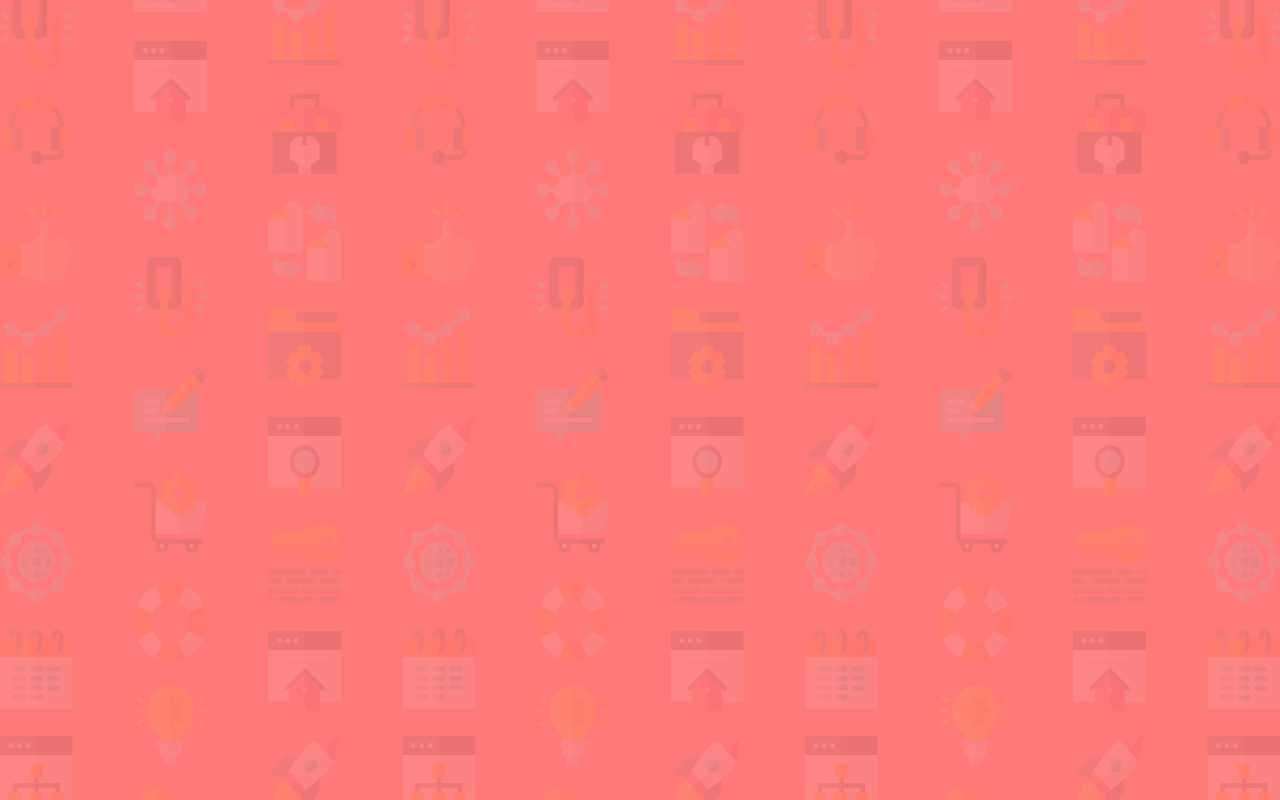
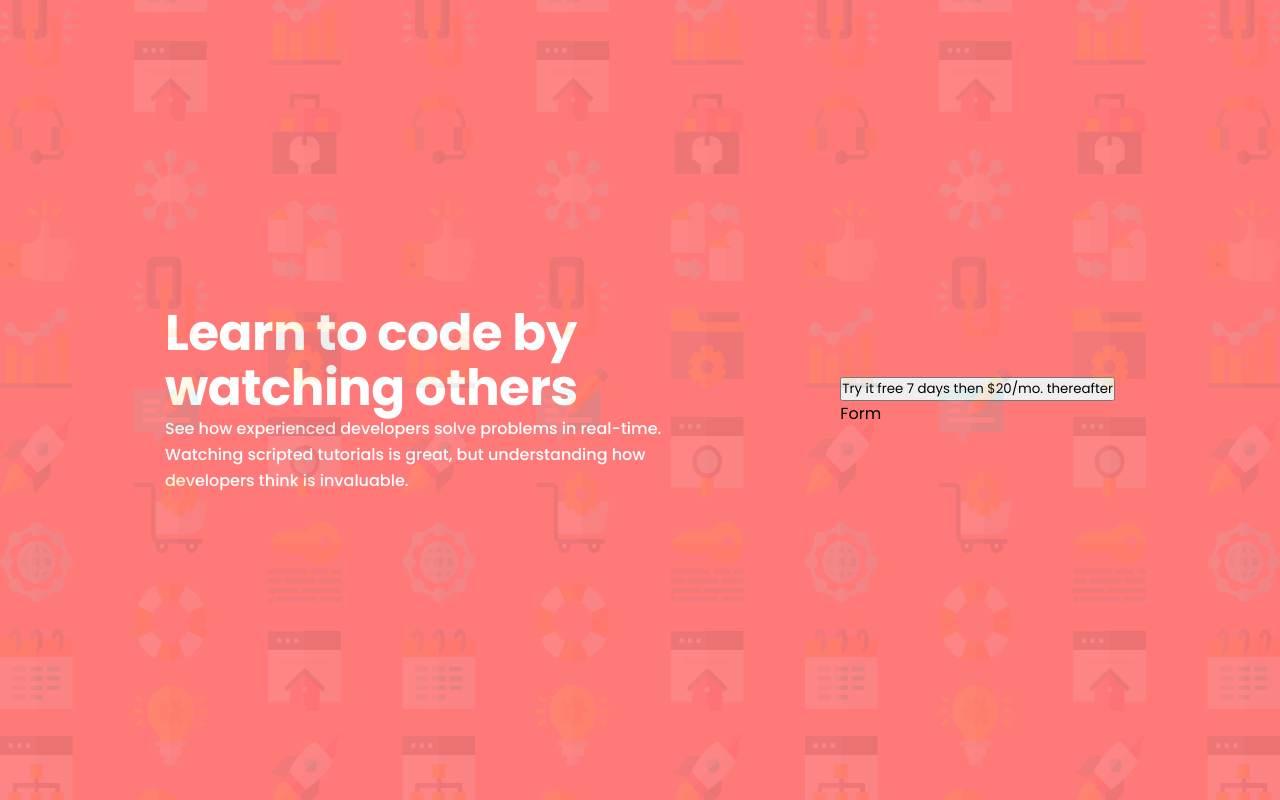
Before and after one commit to caarlosdamian/intro-component-with-signup, a React (Vite) app: page / in a window 1280 px wide. Built offline with nearby package versions, Linux system fonts and the light colour scheme.

Commit message:
added left wrapper container styling

```diff
--- a/src/App.css
+++ b/src/App.css
@@ -1,25 +1,53 @@
-:root{
-  --pink:#FF7979;
-  --green:#38CC8B;
-  --purple:#5E54A4;
-  --black:#3D3B48;
-  --break-mobile:375px
+:root {
+  --pink: #FF7979;
+  --green: #38CC8B;
+  --purple: #5E54A4;
+  --black: #3D3B48;
+  --white: #fff;
+  --break-mobile: 375px
 }
 
-*{
+* {
   margin: 0;
   padding: 0;
   box-sizing: border-box;
   font-family: 'Poppins', sans-serif;
   font-style: normal;
 }
-.app__container{
+
+.app__container {
   height: 100vh;
   position: relative;
   background: var(--pink);
+  display: flex;
+  align-items: center;
+  justify-content: space-between;
+  padding: 0 165px;
+  gap: 45px;
 }
-.img-desktop{
+
+.img-desktop {
   width: 100%;
   height: 100%;
   position: absolute;
+  left: 0;
 }
+
+.left__wrapper {
+  width: 525px;
+}
+
+.left__header {
+  font-weight: 700;
+  font-size: 50px;
+  line-height: 55px;
+  letter-spacing: -0.520833px;
+  color: var(--white);
+}
+
+.left__subtitle {
+  font-weight: 500;
+  font-size: 16px;
+  line-height: 26px;
+  color: var(--white);
+}
--- a/src/App.tsx
+++ b/src/App.tsx
@@ -1,15 +1,26 @@
-import { useState } from 'react'
-import desktop from './images/bg-intro-desktop.png'
-import './App.css'
+import desktop from "./images/bg-intro-desktop.png";
+import "./App.css";
+import { Form } from "./components/Form";
 
-function App() {
-  const [count, setCount] = useState(0)
+const  App =() =>{
 
   return (
     <div className="app__container">
-      <img className='img-desktop' src={desktop} alt="desktop" />
+      <img className="img-desktop" src={desktop} alt="desktop" />
+      <div className="left__wrapper">
+        <h1 className="left__header">Learn to code by watching others</h1>
+        <span className="left__subtitle">
+          See how experienced developers solve problems in real-time. Watching
+          scripted tutorials is great, but understanding how developers think is
+          invaluable.
+        </span>
+      </div>
+      <div className="right__wrapper">
+        <button className="right__button">Try it free 7 days then $20/mo. thereafter</button>
+        <Form/>
+      </div>
     </div>
-  )
+  );
 }
 
-export default App
+export default App;
--- /dev/null
+++ b/src/components/Form.tsx
@@ -0,0 +1,7 @@
+import React from 'react'
+
+export const Form = () => {
+  return (
+    <div>Form</div>
+  )
+}
```
Also changed, not shown: src/components/TextInput.tsx (added).
